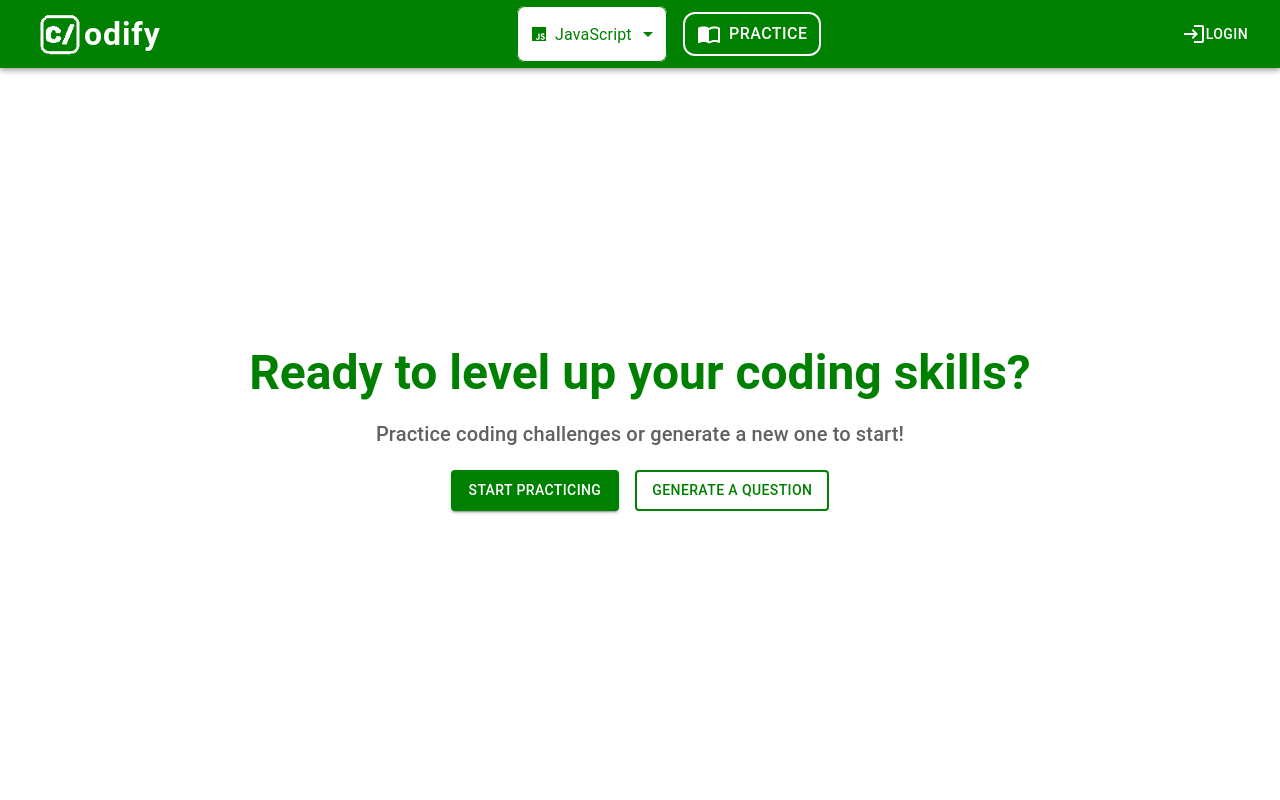
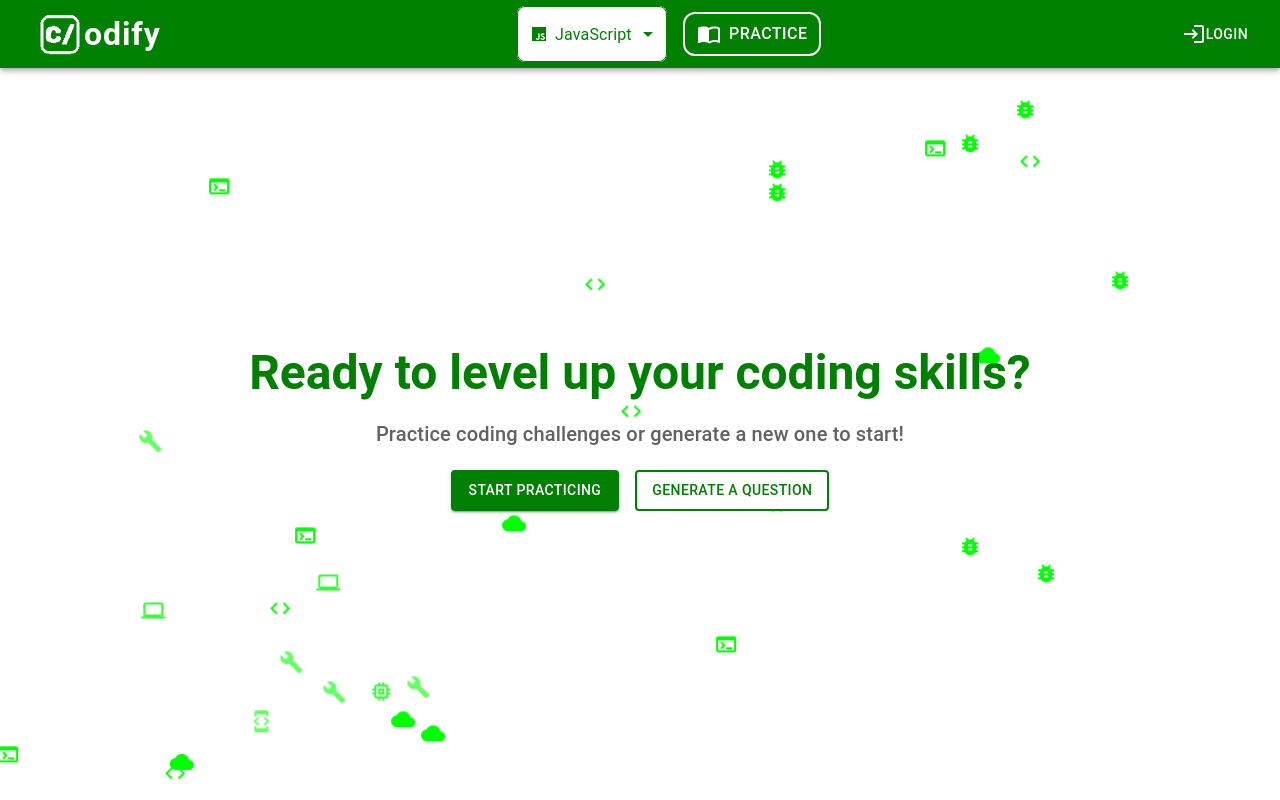
Before and after one commit to ColtonHyland/codify, a React (Create React App) app in the folder frontend/: page / in a window 1280 px wide. Built offline with nearby package versions, Linux system fonts and the light colour scheme; no server answers.

Commit message:
css background animation

```diff
--- a/frontend/src/assets/styles/index.css
+++ b/frontend/src/assets/styles/index.css
@@ -11,3 +11,58 @@ code {
   font-family: source-code-pro, Menlo, Monaco, Consolas, 'Courier New',
     monospace;
 }
+
+@keyframes matrixDiagonal {
+  0% {
+    transform: translate(-100vw, 100vh); /* Start from bottom-left */
+  }
+  100% {
+    transform: translate(100vw, -100vh); /* End at top-right */
+  }
+}
+
+.matrix {
+  position: absolute;
+  top: 0;
+  left: 0;
+  width: 100%;
+  height: 100%;
+  overflow: hidden;
+  z-index: -1;
+}
+
+.matrix .icon {
+  position: absolute;
+  font-size: 40px;
+  color: lime;
+  animation: matrixDiagonal 10s linear infinite;
+}
+
+.matrix .icon:nth-child(odd) {
+  color: lime;
+  animation-duration: 12s;
+}
+
+.matrix .icon:nth-child(even) {
+  color: #33ff33;
+  animation-duration: 15s;
+  animation-delay: 3s;
+}
+
+.matrix .icon:nth-child(3n) {
+  color: #99ff99;
+  animation-duration: 17s;
+  animation-delay: 5s;
+}
+
+.matrix .icon:nth-child(4n) {
+  color: #66ff66;
+  animation-duration: 14s;
+  animation-delay: 2s;
+}
+
+.matrix .icon:nth-child(5n) {
+  color: #00ff00;
+  animation-duration: 16s;
+  animation-delay: 4s;
+}
--- a/frontend/src/pages/HomePage.tsx
+++ b/frontend/src/pages/HomePage.tsx
@@ -1,11 +1,30 @@
 import React from 'react';
-import { Container, Typography, Button, Box } from '@mui/material';
+import { Button, Container, Typography, Box } from '@mui/material';
 import { useNavigate } from 'react-router-dom';
+import CodeIcon from '@mui/icons-material/Code';
+import MemoryIcon from '@mui/icons-material/Memory';
+import BugReportIcon from '@mui/icons-material/BugReport';
+import DeveloperModeIcon from '@mui/icons-material/DeveloperMode';
+import TerminalIcon from '@mui/icons-material/Terminal';
+import LaptopIcon from '@mui/icons-material/Laptop';
+import CloudIcon from '@mui/icons-material/Cloud';
+import BuildIcon from '@mui/icons-material/Build';
 
 const Home: React.FC = () => {
   const navigate = useNavigate();
+  const icons = [
+    <CodeIcon key="code" />,
+    <MemoryIcon key="memory" />,
+    <BugReportIcon key="bug" />,
+    <DeveloperModeIcon key="devMode" />,
+    <TerminalIcon key="terminal" />,
+    <LaptopIcon key="laptop" />,
+    <CloudIcon key="cloud" />,
+    <BuildIcon key="build" />,
+  ];
 
   return (
+    <>
       <Container
         sx={{
           height: 'calc(100vh - 80px)',
@@ -69,6 +88,21 @@ const Home: React.FC = () => {
         </Button>
       </Box>
     </Container>
+    <div className="matrix">
+        {Array.from({ length: 100 }).map((_, index) => (
+          <Box
+            key={index}
+            className="icon"
+            sx={{
+              top: `${Math.random() * 100}vh`,
+              left: `${Math.random() * 100}vw`,
+            }}
+          >
+            {icons[index % icons.length]}
+          </Box>
+        ))}
+      </div>
+    </>
   );
 };
 
```
Lines whose indentation alone changed are shown as unchanged.
